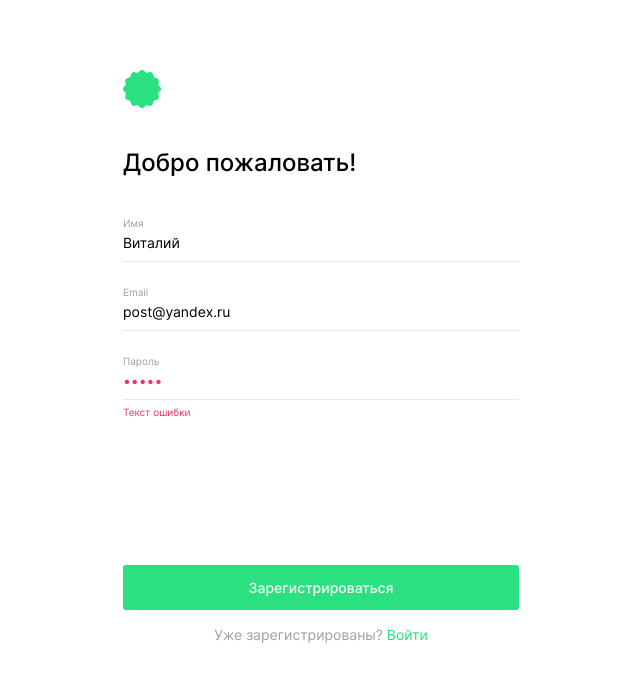
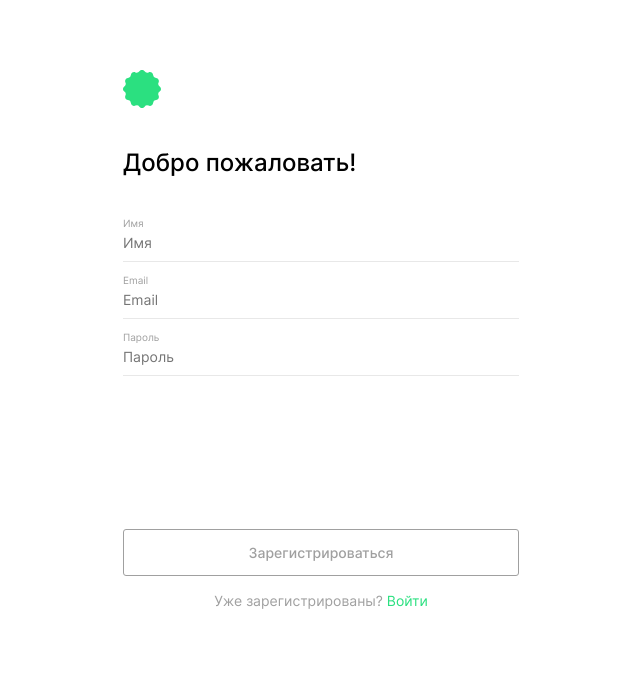
Before and after one commit to Anastasia-Belik/movies-explorer-frontend, a React (Create React App) app: page /signup in a window 1280 px wide. Shown: the top 682 px of the page, without its empty margins (319-959 px from the left). Built offline with nearby package versions, Linux system fonts and the light colour scheme.

Commit message:
feat: добавить валидацию формы регистрации и логина

```diff
--- a/src/components/AuthForm/AuthForm.js
+++ b/src/components/AuthForm/AuthForm.js
@@ -3,9 +3,26 @@ import React from "react";
 import './AuthForm.css'
 import {Link} from "react-router-dom";
 import {useLocation} from "react-router";
+import { useFormWithValidation } from '../../utils/validation';
 
 function AuthForm() {
   const location = useLocation();
+
+  const {
+    values,
+    handleChange,
+    errors,
+    isValid,
+    resetForm
+  } = useFormWithValidation();
+
+  function handleSubmit(event) {
+    event.preventDefault();
+    if (isValid) {
+      console.log('форма отправлена');
+      resetForm();
+    }
+  }
 
   let title = '';
   let buttonText = '';
@@ -36,26 +53,52 @@ function AuthForm() {
         <div className='logo authform__logo' />
       </Link>
       <h1 className='authform__title'>{title}</h1>
-      <form className='authform__form'>
+      <form className='authform__form' name='authForm' noValidate onSubmit={handleSubmit}>
         <fieldset className={`authform__fieldset ${(location.pathname === '/signin') && 'authform__fieldset_signin'}`}>
+
           { (location.pathname === '/signup') &&
             <label className='authform__label'>
             Имя
-            <input className='authform__input' type='text' value='Виталий' placeholder='Имя' required/>
-            <span className='authform__input-err'>Текст ошибки</span>
+            <input className={`authform__input ${errors.nameInput && 'authform__input_err'}`}
+                   type='text'
+                   placeholder='Имя'
+                   name='nameInput'
+                   value={values.nameInput || ''}
+                   onChange={handleChange}
+                   required
+            />
+            <span className={`authform__input-err ${!isValid && 'authform__input-err_active'}`}>{errors.nameInput}</span>
           </label> }
+
           <label className='authform__label'>
             Email
-            <input className='authform__input' type='email' value='post@yandex.ru' placeholder='Email' required/>
-            <span className='authform__input-err'>Текст ошибки</span>
+            <input className={`authform__input ${errors.emailInput && 'authform__input_err'}`}
+                   type='email'
+                   placeholder='Email'
+                   name='emailInput'
+                   value={values.emailInput || ''}
+                   onChange={handleChange}
+                   required
+            />
+            <span className={`authform__input-err ${!isValid && 'authform__input-err_active'}`}>{errors.emailInput}</span>
           </label>
+
           <label className='authform__label'>
             Пароль
-            <input className='authform__input authform__input_err' type='password' value='12345' placeholder='Пароль' required/>
-            <span className='authform__input-err authform__input-err_active'>Текст ошибки</span>
+            <input className={`authform__input ${errors.passwordInput && 'authform__input_err'}`}
+                   type='password'
+                   placeholder='Пароль'
+                   name='passwordInput'
+                   value={values.passwordInput || ''}
+                   onChange={handleChange}
+                   required
+            />
+            <span className={`authform__input-err ${!isValid && 'authform__input-err_active'}`}>{errors.passwordInput}</span>
           </label>
         </fieldset>
-        <button className='authform__button' type='button'>{buttonText}</button>
+
+        <button className={`authform__button ${!isValid && 'authform__button_inactiv'}`} type='submit'>{buttonText}</button>
+
       </form>
       <p className='authform__link-container'>
         {linkLabelText}&nbsp;
--- a/src/utils/validation.js
+++ b/src/utils/validation.js
@@ -11,7 +11,7 @@ export function useFormWithValidation() {
     const value = target.value;
     setValues({...values, [name]: value});
     setErrors({...errors, [name]: target.validationMessage });
-    setIsValid(target.closest('.search__form').checkValidity());
+    setIsValid(target.closest('form').checkValidity());
   };
 
   const resetForm = useCallback(
```
